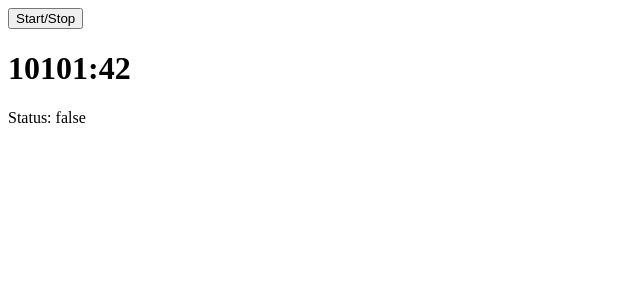
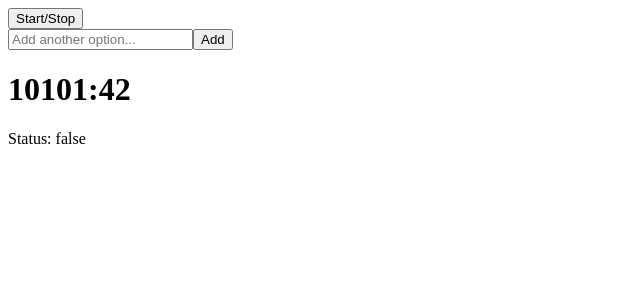
Before and after one commit to ThatNerdSquared/hyperfocus-app, a React (Create React App) app in the folder client/: page / in a window 1280 px wide. Shown: the top 300 px of the page, without its empty margins (0-640 px from the left). Built offline with nearby package versions, Linux system fonts and the light colour scheme.

Commit message:
Created add custom options button - Add a textbox that allows people to choose an amount of minutes as an option

```diff
--- a/client/src/App.tsx
+++ b/client/src/App.tsx
@@ -3,8 +3,8 @@ import Timer from "./timer/Timer"
 import io from "socket.io-client"
 
 // const backendURL = "http://192.168.228.111:9000/api/"
-// const backendURL = "http://localhost:9000/api/"
-const backendURL = "http://192.168.228.111:9000"
+const backendURL = "http://localhost:9000/"
+// const backendURL = "http://192.168.228.111:9000"
 const socket = io(backendURL)
 
 
@@ -24,7 +24,8 @@ type myState = {
 		name: string,
 		totalPomsToday: number,
 		isOnline: boolean
-	}[]
+	}[],
+	newOption: string
 }
 
 class App extends React.Component<unknown, myState> {
@@ -41,11 +42,20 @@ class App extends React.Component<unknown, myState> {
 				timerOptions: [],
 				participants: [],
 			},
-			users: []
+			users: [],
+			newOption: ""
 		}
 		this.startTimer = this.startTimer.bind(this)
 		this.toggleRunning = this.toggleRunning.bind(this)
 		this.handleNewStatus = this.handleNewStatus.bind(this)
+		this.formChange = this.formChange.bind(this)
+		this.handleAddOption = this.handleAddOption.bind(this)
+	}
+
+	formChange(event: any) {
+		const name = event.target.name
+		const value = event.target.value
+		this.setState({ [name]: value })
 	}
 
 	async startTimer(event: any) {
@@ -66,22 +76,34 @@ class App extends React.Component<unknown, myState> {
 		socket.on("timerStarted", this.handleNewStatus)
 		socket.on("timerToggled", this.handleNewStatus)
 		socket.on("timerGoTickTock", this.handleNewStatus)
+		socket.on("optionAdded", this.handleNewStatus)
 	}
 
 	handleNewStatus(data: any) {
 		const dataArray = data.timerStatus
 		const newStatus = dataArray[0]
-		console.log(newStatus)
 		this.setState({
 			timerStatus: newStatus
 		})
+	}
+
+	handleAddOption(event: any) {
+		event.preventDefault()
+		let id = this.state.timerStatus.id
+		let option = this.state.newOption
+		let newOption = parseInt(option)
+		let data = {
+			id: id,
+			option: newOption
+		}
+		console.log(data)
+		socket.emit("addOption", data)
 	}
 
 	async toggleRunning(event: any) {
 		event.preventDefault()
 		let newRunning
 		this.state.timerStatus.isRunning === true ? newRunning = false : newRunning = true
-		console.log(newRunning)
 		let id = event.target.id
 		let data = {
 			id: id,
@@ -108,6 +130,9 @@ class App extends React.Component<unknown, myState> {
 					id={status.id}
 					startTimer={this.startTimer}
 					toggleRunning={this.toggleRunning}
+					formChange={this.formChange}
+					newOption={this.state.newOption}
+					handleAddOption={this.handleAddOption}
 				/>
 				<h1>{`${minutes}:${seconds}`}</h1>
 				<p>Status: {statusText}</p>
--- /dev/null
+++ b/client/src/timer/AddCustomOption.tsx
@@ -0,0 +1,20 @@
+import React from "react"
+
+function AddCustomOption(props) {
+	return (
+		<div>
+			<form onSubmit={props.handleAddOption}>
+				<input
+					type="text"
+					value={props.newOption}
+					name="newOption"
+					placeholder="Add another option... "
+					onChange={props.formChange}
+				/>
+				<button>Add</button>
+			</form>
+		</div>
+	)
+}
+
+export default AddCustomOption
--- a/client/src/timer/Timer.tsx
+++ b/client/src/timer/Timer.tsx
@@ -1,8 +1,17 @@
 import React from "react"
 import StartStop from "./StartStop"
 import TimerOption from "./TimerOption"
+import AddCustomOption from "./AddCustomOption"
 
-function Timer(props: { timerOptions: Array<number>, startTimer: Function, id: number, toggleRunning: Function }) {
+function Timer(props: {
+	timerOptions: Array<number>,
+	startTimer: Function,
+	id: number,
+	toggleRunning: Function,
+	formChange: Function
+	newOption: string,
+	handleAddOption: Function
+}) {
 	const optionComponents = props.timerOptions.map(option => <TimerOption
 		startTimer={props.startTimer}
 		id={props.id}
@@ -15,6 +24,11 @@ function Timer(props: { timerOptions: Array<number>, startTimer: Function, id: n
 				id={props.id}
 				toggleRunning={props.toggleRunning}
 			/>
+			<AddCustomOption
+				newOption={props.newOption}
+				formChange={props.formChange}
+				handleAddOption={props.handleAddOption}
+			/>
 		</div>
 	)
 }
```
Also changed, not shown: 1 other file (tests, documents, lock files or other folders).
